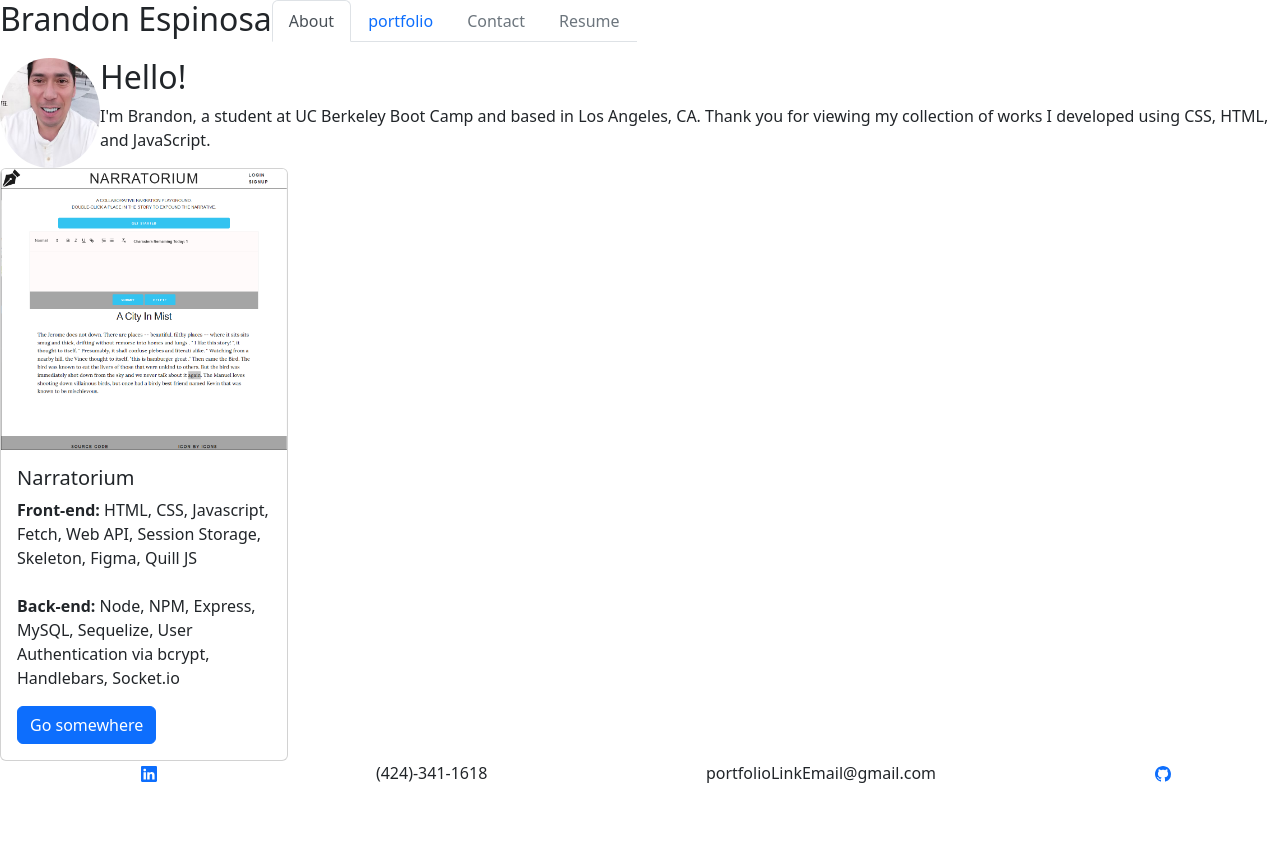
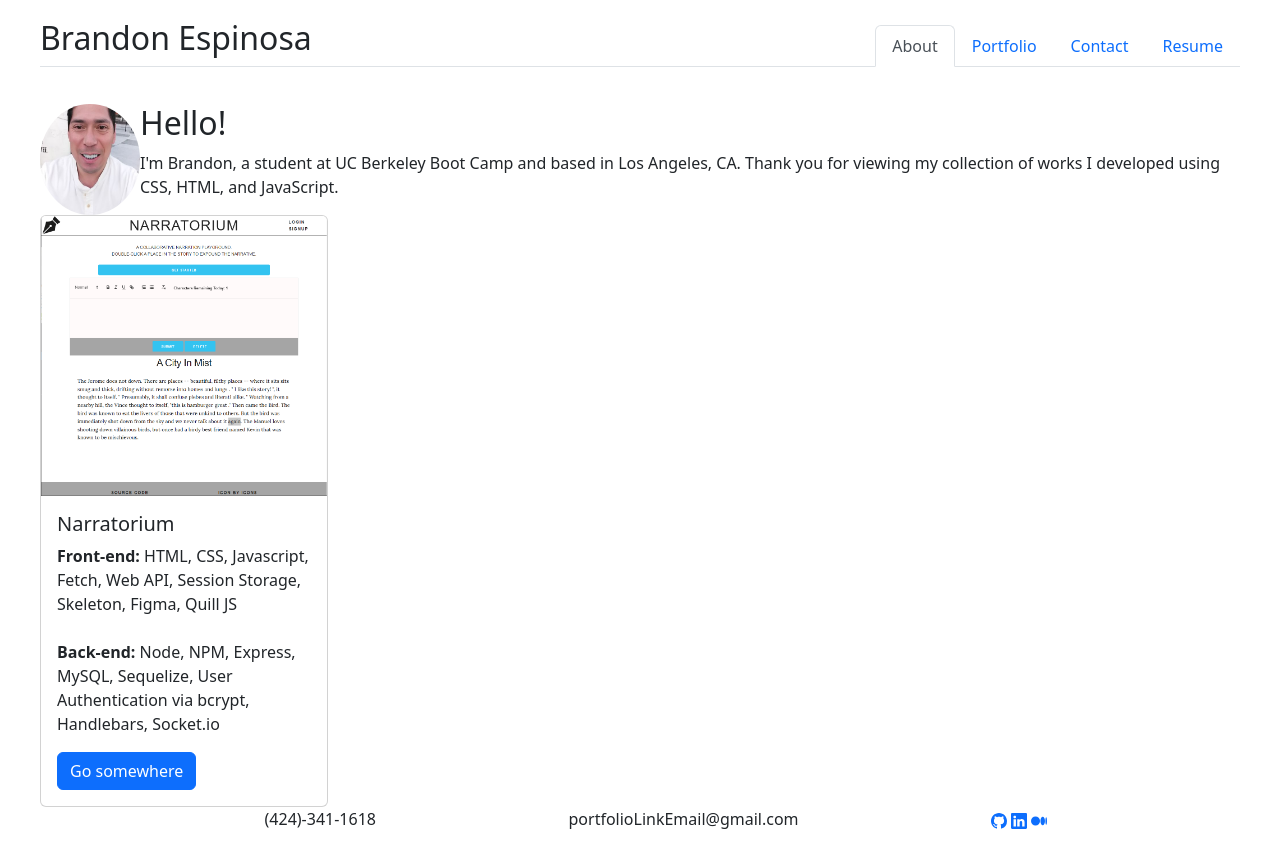
Before and after one commit to espinbrandon49/brandon-espinosa-portfolio, a React (Create React App) app: page / in a window 1280 px wide. Before the commit the page ends 801 px from the top, so only its background shows below. Built offline with nearby package versions, Linux system fonts and the light colour scheme.

Commit message:
create footer

```diff
--- a/src/App.js
+++ b/src/App.js
@@ -4,9 +4,16 @@ import Header from './components/Header'
 import Main from './components/Main'
 import Contact from './components/Contact'
 
+const styles = {
+  width: {
+    maxWidth: "1200px",
+    margin: "0 auto"
+  },
+}
+
 function App() {
   return (
-    <div className="App">
+    <div className="App" style={styles.width}>
       <Header />
       <Main />
       <Contact />
--- a/src/components/Contact.js
+++ b/src/components/Contact.js
@@ -1,10 +1,12 @@
 import React from 'react'
 import Github from './Github'
 import LinkedIn from './LinkedIn'
+import Medium from './Medium'
+
 const styles = {
   contact: {
     display: "flex",
-    justifyContent: 'space-around',
+    justifyContent: 'space-evenly',
     listStyle: 'none',
   },
   select: {
@@ -16,11 +18,6 @@ const Contact = () => {
   return (
     <footer>
       <ul style={styles.contact} >
-        <li>
-          <a href="www.linkedin.com/in/brandon-espinosa-b65a0b241">
-            <LinkedIn />
-          </a>
-        </li>
         <li>(424)-341-1618</li>
         <li style={styles.select}>
           portfolioLinkEmail@gmail.com
@@ -29,8 +26,15 @@ const Contact = () => {
           <a href="https://github.com/espinbrandon49">
             <Github />
           </a>
+          <span> </span>
+          <a href="www.linkedin.com/in/brandon-espinosa-b65a0b241">
+            <LinkedIn />
+          </a>
+          <span> </span>
+          <a href="www.linkedin.com/in/brandon-espinosa-b65a0b241">
+            <Medium />
+          </a>
         </li>
-
       </ul>
     </footer>
   )
--- a/src/components/Header.js
+++ b/src/components/Header.js
@@ -3,24 +3,22 @@ import Name from "./Name";
 import Tab from "react-bootstrap/Tab";
 import Tabs from "react-bootstrap/Tabs";
 
-// import Github from "./Github";
-// import LinkedIn from "./LinkedIn";
-
 const styles = {
   name: {
-    display: "flex",
+    transform: "translateY(-50%)",
+    // fontSize: "1.75vw",
   },
 }
 
 const Header = () => {
   return (
-    <div style={styles.name}>
+    <div >
       <Name />
-      <Tabs defaultActiveKey="about" id="uncontrolled-tab-example" className="mb-3 justify-content-end">
+      <Tabs defaultActiveKey="about" id="uncontrolled-tab-example" className="mb-3 justify-content-end" style={styles.name}>
         <Tab eventKey="about" title="About"></Tab>
-        <Tab eventKey="portfolio" title="portfolio"></Tab>
-        <Tab eventKey="contact" title="Contact" disabled></Tab>
-        <Tab eventKey="resume" title="Resume" disabled></Tab>
+        <Tab eventKey="portfolio" title="Portfolio"></Tab>
+        <Tab eventKey="contact" title="Contact" ></Tab>
+        <Tab eventKey="resume" title="Resume" ></Tab>
       </Tabs>
     </div>
   );
@@ -28,6 +26,8 @@ const Header = () => {
 
 export default Header;
 
+// import Github from "./Github";
+// import LinkedIn from "./LinkedIn";
 // {
 //   /* <span> <Github/> <LinkedIn/>
 // </span> */
--- /dev/null
+++ b/src/components/Medium.js
@@ -0,0 +1,11 @@
+import React from 'react'
+
+const Medium = () => {
+  return (
+    <svg xmlns="http://www.w3.org/2000/svg" width="16" height="16" fill="currentColor" class="bi bi-medium" viewBox="0 0 16 16">
+      <path d="M9.025 8c0 2.485-2.02 4.5-4.513 4.5A4.506 4.506 0 0 1 0 8c0-2.486 2.02-4.5 4.512-4.5A4.506 4.506 0 0 1 9.025 8zm4.95 0c0 2.34-1.01 4.236-2.256 4.236-1.246 0-2.256-1.897-2.256-4.236 0-2.34 1.01-4.236 2.256-4.236 1.246 0 2.256 1.897 2.256 4.236zM16 8c0 2.096-.355 3.795-.794 3.795-.438 0-.793-1.7-.793-3.795 0-2.096.355-3.795.794-3.795.438 0 .793 1.699.793 3.795z" />
+    </svg>
+  )
+}
+
+export default Medium
--- a/src/components/Name.js
+++ b/src/components/Name.js
@@ -1,8 +1,14 @@
 import React from 'react'
+
+const styles = {
+  name: {
+    transform: "translateY(50%)",
+  },
+}
 
 const Name = () => {
   return (
-    <h2 className=''>
+    <h2 className='' style={styles.name}>
       Brandon Espinosa
     </h2>
   )
```
